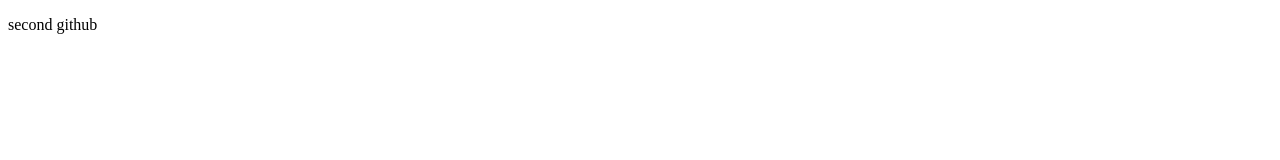
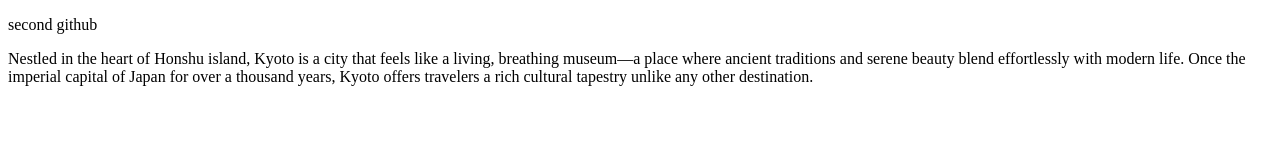
Before and after one commit to hardiklekhak-hl/Training, a plain HTML site: page saaarnsh.html in a window 1280 px wide. Drawn offline with Linux system fonts and the light colour scheme.

Commit message:
para change

```diff
--- a/saaarnsh.html
+++ b/saaarnsh.html
@@ -5,5 +5,6 @@
 </head>
 <body>
     <p>second github</p>
+    <p>Nestled in the heart of Honshu island, Kyoto is a city that feels like a living, breathing museum—a place where ancient traditions and serene beauty blend effortlessly with modern life. Once the imperial capital of Japan for over a thousand years, Kyoto offers travelers a rich cultural tapestry unlike any other destination.</p>
 </body>
 </html>
```
